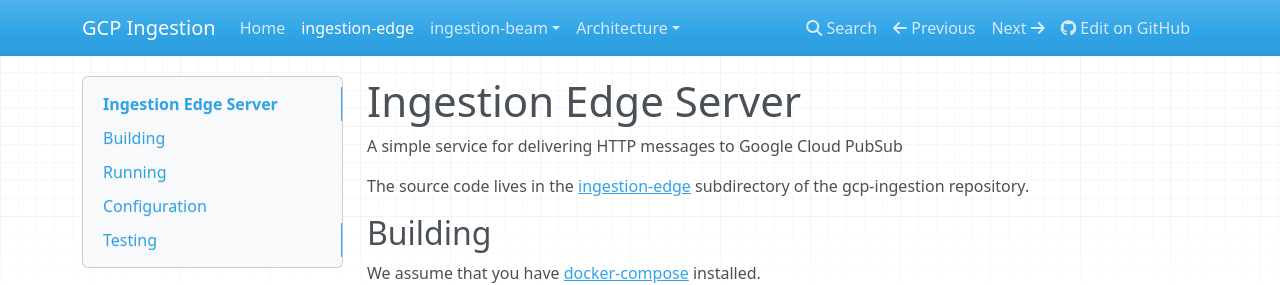
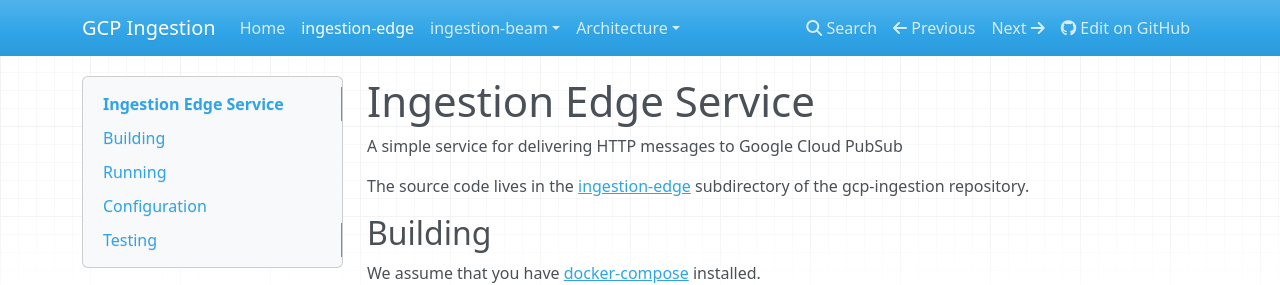
Before and after one commit to mozilla/gcp-ingestion, an MkDocs documentation site: the page built from docs/ingestion-edge/index.md, in a window 1280 px wide and 900 px high. Shown: the top 285 px of the window. Built offline with MkDocs 1.6.1, drawn with Linux system fonts in a browser that asks for light colours; nearby versions of some CDN libraries.

Commit message:
Fix omitted renaming of "edge server" to "edge service"

```diff
--- a/docs/architecture/edge_service_specification.md
+++ b/docs/architecture/edge_service_specification.md
@@ -1,4 +1,4 @@
-# Edge Server Specification
+# Edge Service Specification
 
 This document specifies the behavior of the server that accepts submissions
 from HTTP clients e.g. Firefox telemetry.
--- a/docs/ingestion-edge/index.md
+++ b/docs/ingestion-edge/index.md
@@ -1,4 +1,4 @@
-# Ingestion Edge Server
+# Ingestion Edge Service
 
 A simple service for delivering HTTP messages to Google Cloud PubSub
 
```
